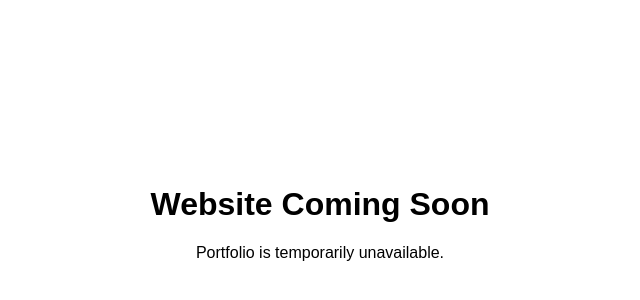
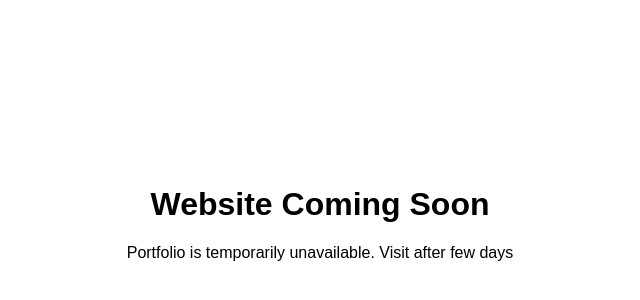
Before and after one commit to MEGHAVDARJICPA/Portofolio-Website, a plain HTML site: page index.html in a window 1280 px wide. Shown: the part 70-370 px from the top of the page, without its empty margins (320-960 px from the left). Drawn offline with Linux system fonts and the light colour scheme.

Commit message:
Update index.html

```diff
--- a/index.html
+++ b/index.html
@@ -8,6 +8,6 @@
 </head>
 <body>
   <h1>Website Coming Soon</h1>
-  <p>Portfolio is temporarily unavailable.</p>
+  <p>Portfolio is temporarily unavailable. Visit after few days</p>
 </body>
 </html>
```
